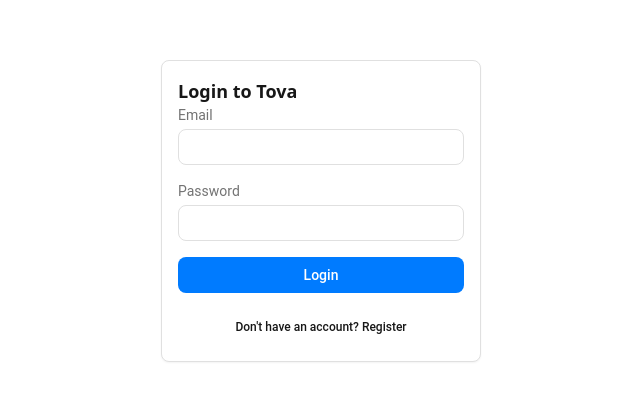
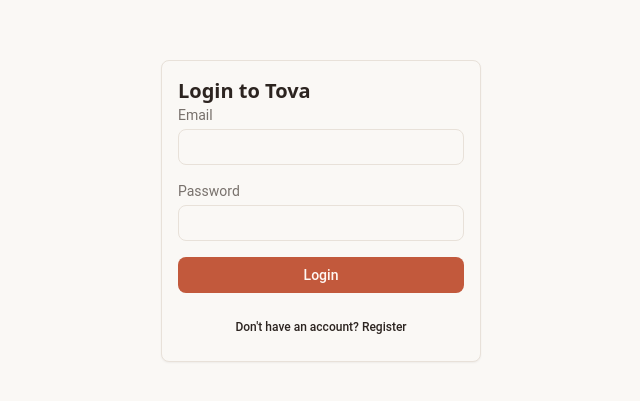
Before and after one commit to alex-moon/tova, a React (Vite) app in the folder src/client/: page / in a window 1280 px wide. Shown: the part 189-590 px from the top of the page, without its empty margins (319-959 px from the left). Built offline with nearby package versions, Linux system fonts and the light colour scheme; no server answers.

Commit message:
TV-2 - warm brand theme, dark mode toggle, friendlier empty state, animated messages

```diff
--- a/src/client/src/App.tsx
+++ b/src/client/src/App.tsx
@@ -203,7 +203,7 @@
           justifyContent: 'center',
         }}
       >
-        Loading...
+        <span className="animate-pulse text-muted-foreground">Loading...</span>
       </div>
     );
   }
--- a/src/client/src/components/Sidebar.tsx
+++ b/src/client/src/components/Sidebar.tsx
@@ -1,6 +1,7 @@
 import React from 'react';
 import { LogOut, Plus, Trash2, X } from 'lucide-react';
 import { Button } from '@/components/ui/button';
+import ThemeToggle from './ThemeToggle';
 import { cn } from '@/lib/utils';
 import { useAuth } from '../hooks/useAuth';
 
@@ -63,8 +64,8 @@
             <div key={session._id} className="mb-1 flex items-center">
               <button
                 className={cn(
-                  'min-w-0 flex-1 truncate rounded-lg px-4 py-2 text-left text-sm hover:bg-accent',
-                  activeSessionId === session._id && 'bg-accent',
+                  'min-w-0 flex-1 cursor-pointer truncate rounded-lg px-4 py-2 text-left text-sm transition-colors hover:bg-accent focus-visible:outline-2 focus-visible:outline-primary',
+                  activeSessionId === session._id && 'bg-accent font-medium text-accent-foreground',
                 )}
                 onClick={() => onSelectSession(session._id)}
               >
@@ -83,11 +84,12 @@
             </div>
           ))}
         </div>
-        <div className="border-t border-border p-4 pb-[calc(1rem+env(safe-area-inset-bottom))]">
-          <Button variant="ghost" className="w-full" onClick={logout}>
+        <div className="flex items-center border-t border-border p-4 pb-[calc(1rem+env(safe-area-inset-bottom))]">
+          <Button variant="ghost" className="flex-1" onClick={logout}>
             <LogOut />
             Logout
           </Button>
+          <ThemeToggle />
         </div>
       </nav>
     </>
--- /dev/null
+++ b/src/client/src/components/ThemeToggle.tsx
@@ -0,0 +1,54 @@
+import React, { useEffect, useState } from 'react';
+import { Moon, Sun } from 'lucide-react';
+import { Button } from '@/components/ui/button';
+
+const STORAGE_KEY = 'tova-theme';
+
+type Theme = 'light' | 'dark';
+
+const systemPrefersDark =
+  typeof window !== 'undefined' &&
+  typeof window.matchMedia === 'function' &&
+  window.matchMedia('(prefers-color-scheme: dark)').matches;
+
+const applyTheme = (theme: Theme | null) => {
+  if (typeof document === 'undefined') return;
+  const dark = theme ? theme === 'dark' : systemPrefersDark;
+  document.documentElement.classList.toggle('dark', dark);
+};
+
+const ThemeToggle: React.FC = () => {
+  const [theme, setTheme] = useState<Theme | null>(() => {
+    if (typeof localStorage === 'undefined') return null;
+    const stored = localStorage.getItem(STORAGE_KEY);
+    return stored === 'light' || stored === 'dark' ? stored : null;
+  });
+
+  useEffect(() => {
+    applyTheme(theme);
+  }, [theme]);
+
+  const toggle = () => {
+    const current = theme === null ? (systemPrefersDark ? 'dark' : 'light') : theme;
+    const next: Theme = current === 'dark' ? 'light' : 'dark';
+    localStorage.setItem(STORAGE_KEY, next);
+    setTheme(next);
+  };
+
+  return (
+    <Button
+      variant="ghost"
+      size="icon"
+      aria-label={
+        theme === 'dark' || (theme === null && systemPrefersDark)
+          ? 'Switch to light mode'
+          : 'Switch to dark mode'
+      }
+      onClick={toggle}
+    >
+      {theme === 'dark' || (theme === null && systemPrefersDark) ? <Sun /> : <Moon />}
+    </Button>
+  );
+};
+
+export default ThemeToggle;
--- a/src/client/src/components/ui/button.tsx
+++ b/src/client/src/components/ui/button.tsx
@@ -8,10 +8,10 @@
   {
     variants: {
       variant: {
-        default: 'bg-primary text-white hover:bg-(--color-primary-hover)',
-        destructive: 'bg-error text-white hover:bg-error/90',
-        outline: 'border border-border bg-transparent hover:bg-accent',
-        ghost: 'hover:bg-accent',
+        default: 'bg-primary text-primary-foreground hover:bg-(--color-primary-hover)',
+        destructive: 'bg-error text-destructive-foreground hover:bg-error/90',
+        outline: 'border border-border bg-transparent transition-colors hover:bg-accent',
+        ghost: 'transition-colors hover:bg-accent',
         link: 'text-primary underline-offset-4 hover:underline',
       },
       size: {
--- a/src/client/src/components/ui/card.tsx
+++ b/src/client/src/components/ui/card.tsx
@@ -7,7 +7,7 @@
     <div
       data-slot="card"
       className={cn(
-        'flex flex-col rounded-lg border border-border bg-card py-4 shadow-sm',
+        'flex flex-col rounded-lg border border-border bg-card py-4 shadow-sm transition-colors',
         className,
       )}
       {...props}
@@ -27,7 +27,11 @@
 
 function CardTitle({ className, ...props }: React.ComponentProps<'h3'>) {
   return (
-    <h3 data-slot="card-title" className={cn('text-lg font-semibold', className)} {...props} />
+    <h3
+      data-slot="card-title"
+      className={cn('font-heading text-xl font-semibold', className)}
+      {...props}
+    />
   );
 }
 
--- a/src/client/src/index.css
+++ b/src/client/src/index.css
@@ -11,18 +11,24 @@
   --color-background: var(--color-bg);
   --color-foreground: var(--color-text);
   --color-card: var(--color-bg);
-  --color-primary: #007bff;
-  --color-primary-hover: #0056b3;
-  --color-ring: #007bff;
-  --color-border: #e0e0e0;
-  --color-accent: var(--color-border);
+  --color-primary: #c2593c;
+  --color-primary-hover: #a84a31;
+  --color-primary-foreground: #fff8f4;
+  --color-ring: #c2593c;
+  --color-border: #e8e1d9;
+  --color-accent: #f2ece5;
+  --color-accent-foreground: #8a4a35;
   --color-card-foreground: var(--color-text);
-  --color-muted-foreground: #737373;
-  --color-destructive: #dc3545;
-  --color-error: #dc3545;
-  --color-success: #28a745;
-  --color-msg-user: #f0f4ff;
-  --color-msg-assistant: #ffffff;
+  --color-muted: #f6f1eb;
+  --color-muted-foreground: #78716c;
+  --color-destructive: #d1493f;
+  --color-destructive-foreground: #fff8f4;
+  --color-error: #d1493f;
+  --color-success: #3d8f5f;
+  --color-warning: #d98a1f;
+  --color-info: #3378a8;
+  --color-msg-user: var(--color-accent);
+  --color-msg-assistant: var(--color-bg);
   --color-sidebar: var(--sidebar-bg);
 
   --radius-default: 8px;
@@ -33,20 +39,36 @@
 }
 
 :root {
-  --color-bg: #ffffff;
-  --color-text: #171717;
-  --sidebar-bg: #f5f5f5;
+  --color-bg: #faf8f5;
+  --color-text: #2c2420;
+  --sidebar-bg: #f6f1eb;
+  color-scheme: light;
+}
+
+.dark,
+:root.dark {
+  --color-bg: #211c1a;
+  --color-text: #ece5df;
+  --color-border: #3b332f;
+  --color-accent: #332b27;
+  --color-accent-foreground: #e8a58f;
+  --color-muted: #2a2422;
+  --color-muted-foreground: #a8a29e;
+  --sidebar-bg: #191513;
+  color-scheme: dark;
 }
 
 @media (prefers-color-scheme: dark) {
-  :root {
-    --color-bg: #1e1e1e;
-    --color-text: #e0e0e0;
-    --color-border: #333333;
-    --sidebar-bg: #121212;
-    --color-msg-user: #2d2d2d;
-    --color-msg-assistant: #1e1e1e;
-    --color-muted-foreground: #a3a3a3;
+  html:not(.light, .dark) {
+    --color-bg: #211c1a;
+    --color-text: #ece5df;
+    --color-border: #3b332f;
+    --color-accent: #332b27;
+    --color-accent-foreground: #e8a58f;
+    --color-muted: #2a2422;
+    --color-muted-foreground: #a8a29e;
+    --sidebar-bg: #191513;
+    color-scheme: dark;
   }
 }
 
@@ -155,3 +177,41 @@
 .markdown-body ol:last-child {
   margin-bottom: 0;
 }
+
+@keyframes message-in {
+  from {
+    opacity: 0;
+    transform: translateY(6px);
+  }
+  to {
+    opacity: 1;
+    transform: translateY(0);
+  }
+}
+
+@keyframes thinking-pulse {
+  0%,
+  80%,
+  100% {
+    opacity: 0.25;
+    transform: translateY(0);
+  }
+  40% {
+    opacity: 1;
+    transform: translateY(-2px);
+  }
+}
+
+.animate-message-in {
+  animation: message-in 0.25s ease-out both;
+}
+
+.thinking-dot {
+  animation: thinking-pulse 1.2s ease-in-out infinite;
+}
+.thinking-dot:nth-child(2) {
+  animation-delay: 0.15s;
+}
+.thinking-dot:nth-child(3) {
+  animation-delay: 0.3s;
+}
```
Also changed, not shown: src/client/src/components/ChatWindow.tsx (+67 -19 lines), 1 other file (tests, documents, lock files or other folders).
